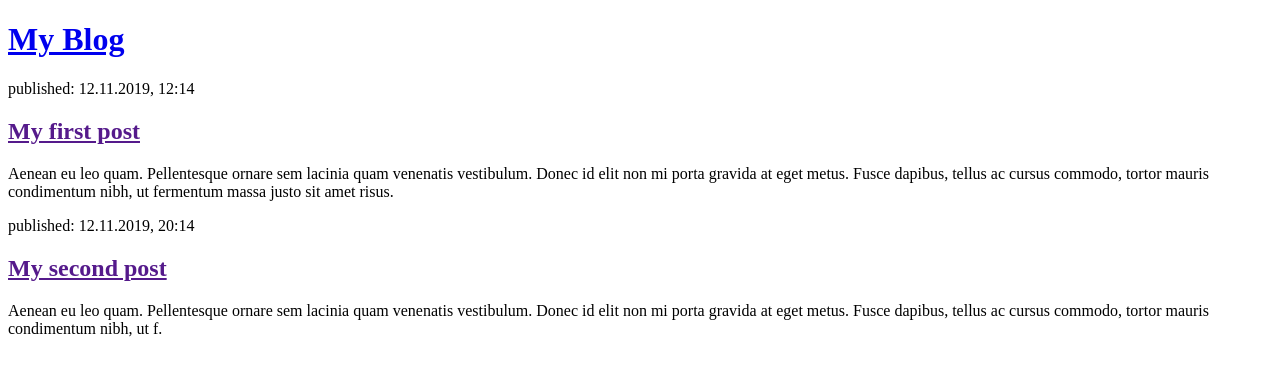
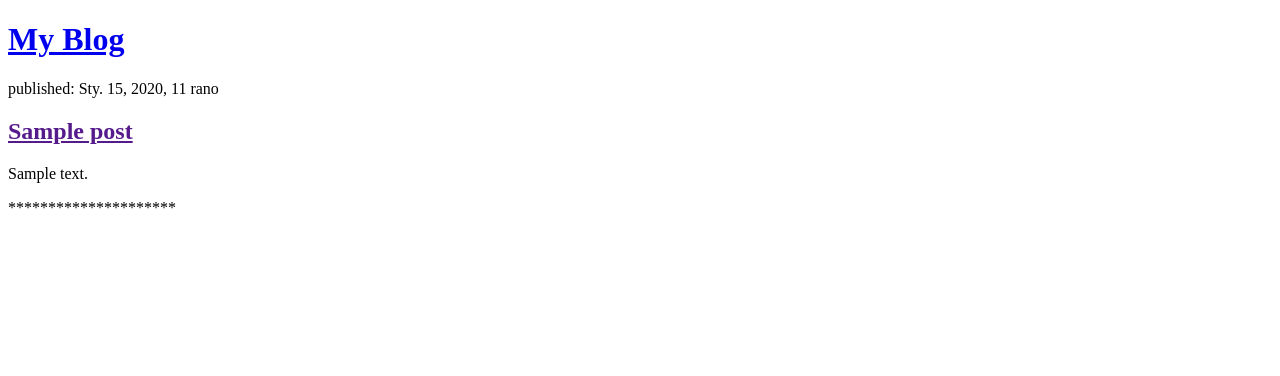
Before and after one commit to SlawekMaciejewski/Django_first, a Django app: template blog/templates/blog/post_list.html in a window 1280 px wide. Shown: the top 376 px of the page. Run offline with Django 3.2, Linux system fonts and the light colour scheme; the template is opened without the code that fills it: values that come from a table or form of the project are taken from there, others are empty; tables that the repository leaves empty hold one stand-in row (values such as "Sample post").

Commit message:
Add new filds to admin site and modify views.py and post_list.html

```diff
--- a/blog/templates/blog/post_list.html
+++ b/blog/templates/blog/post_list.html
@@ -6,19 +6,15 @@
 </head>
 <body>
 <div>
-            <h1><a href="/">My Blog</a></h1>
-        </div>
-
-        <div>
-            <p>published: 12.11.2019, 12:14</p>
-            <h2><a href="">My first post</a></h2>
-            <p>Aenean eu leo quam. Pellentesque ornare sem lacinia quam venenatis vestibulum. Donec id elit non mi porta gravida at eget metus. Fusce dapibus, tellus ac cursus commodo, tortor mauris condimentum nibh, ut fermentum massa justo sit amet risus.</p>
-        </div>
-
-        <div>
-            <p>published: 12.11.2019, 20:14</p>
-            <h2><a href="">My second post</a></h2>
-            <p>Aenean eu leo quam. Pellentesque ornare sem lacinia quam venenatis vestibulum. Donec id elit non mi porta gravida at eget metus. Fusce dapibus, tellus ac cursus commodo, tortor mauris condimentum nibh, ut f.</p>
-        </div>
+    <h1><a href="/">My Blog</a></h1>
+</div>
+{% for post in posts %}
+<div>
+    <p>published: {{ post.published_date }} </p>
+    <h2><a href="">{{ post.title }}</a> </h2>
+    <p>{{ post.text|linebreaksbr }}</p>
+    <p>*********************</p>
+</div>
+{% endfor %}
 </body>
 </html>
--- a/blog/views.py
+++ b/blog/views.py
@@ -1,5 +1,8 @@
 from django.shortcuts import render
+from django.utils import timezone
+from .models import Post
 
 # Create your views here.
 def post_list(request):
-    return render(request, 'blog/post_list.html', {})
+    posts = Post.objects.filter(published_date__lte=timezone.now()).order_by('published_date')
+    return render(request, 'blog/post_list.html', {'posts': posts})
```
Also changed, not shown: blog/admin.py (+7 -1 lines).
